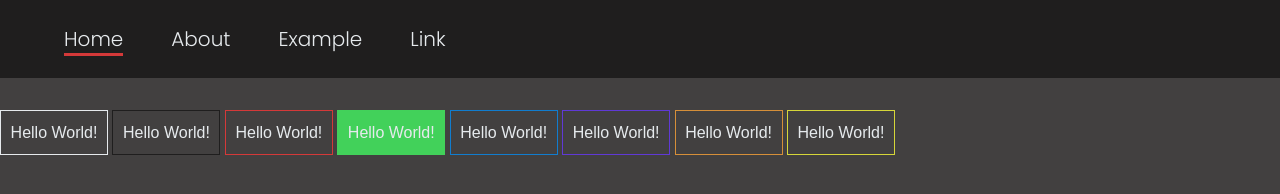
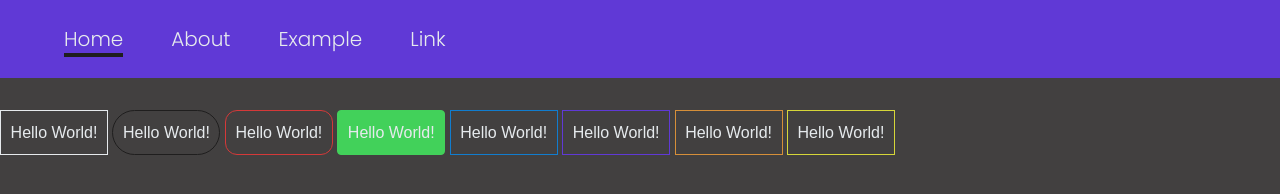
Before and after one commit to Ali-Row/Keen, a plain HTML site: page index.html in a window 1280 px wide. Drawn offline with Linux system fonts and the light colour scheme.

Commit message:
Change nav-link-active classes to use a thicker border bottom

```diff
--- a/index.html
+++ b/index.html
@@ -10,10 +10,10 @@
 </head>
 <body>
 
-    <nav class="nav">
+    <nav class="nav bg-purple">
         <ul class="nav-items">
             <li>
-                <a class="nav-link nav-link-active-red" href="#">Home</a>
+                <a class="nav-link nav-link-active-dark" href="#">Home</a>
             </li>
             <li>
                 <a class="nav-link" href="#">About</a>
@@ -29,9 +29,9 @@
 
     <div class="mar-t-5">
         <button class="keen-btn">Hello World!</button>
-        <button class="keen-btn btn-dark">Hello World!</button>
-        <button class="keen-btn btn-red">Hello World!</button>
-        <button class="keen-btn btn-green bg-green">Hello World!</button>
+        <button class="keen-btn btn-dark rounded-max">Hello World!</button>
+        <button class="keen-btn btn-red rounded-med">Hello World!</button>
+        <button class="keen-btn btn-green bg-green rounded-min">Hello World!</button>
         <button class="keen-btn btn-blue">Hello World!</button>
         <button class="keen-btn btn-purple">Hello World!</button>
         <button class="keen-btn btn-orange">Hello World!</button>
--- a/keen.scss
+++ b/keen.scss
@@ -54,28 +54,28 @@ body {
 
 // Nav link active colors
 .nav-link-active {
-    border-bottom: solid $default-border-color;
+    border-bottom: solid 4px $default-border-color;
 }
 .nav-link-active-dark {
-    border-bottom: solid $dark;
+    border-bottom: solid 4px $dark;
 }
 .nav-link-active-red {
-    border-bottom: solid $red;
+    border-bottom: solid 4px $red;
 }
 .nav-link-active-green {
-    border-bottom: solid $green;
+    border-bottom: solid 4px $green;
 }
 .nav-link-active-blue {
-    border-bottom: solid $blue;
+    border-bottom: solid 4px $blue;
 }
 .nav-link-active-purple {
-    border-bottom: solid $purple;
+    border-bottom: solid 4px $purple;
 }
 .nav-link-active-orange {
-    border-bottom: solid $orange;
+    border-bottom: solid 4px $orange;
 }
 .nav-link-active-yellow {
-    border-bottom: solid $yellow;
+    border-bottom: solid 4px $yellow;
 }
 
 // Default button
@@ -178,7 +178,7 @@ body {
     background-color: $yellow;
 }
 
-// Paddings
+// Paddings NEED FINISHING
 .pad-5 {
     padding: 3rem;
 }
@@ -195,7 +195,7 @@ body {
     padding: 3rem;
 }
 
-// Margins
+// Margins NEED FINISHING
 .mar-5 {
     margin: 2rem;
 }
@@ -236,3 +236,12 @@ body {
 .border {
     border: 1px solid $default-border-color;
 }
+.rounded-max {
+    border-radius: 3rem;
+}
+.rounded-med {
+    border-radius: .75rem;
+}
+.rounded-min {
+    border-radius: .25rem;
+}
```
Also changed, not shown: keen.css, keen.min.css, 2 other files.
